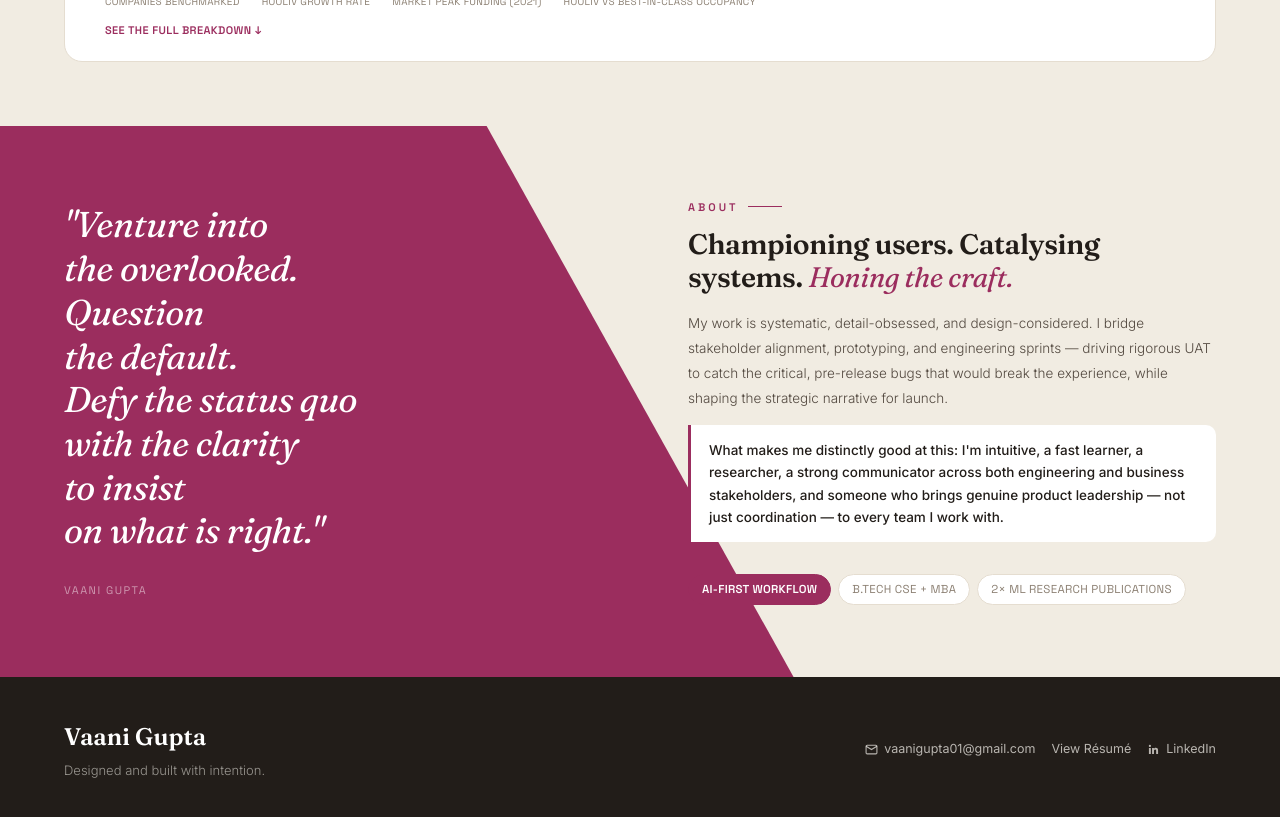
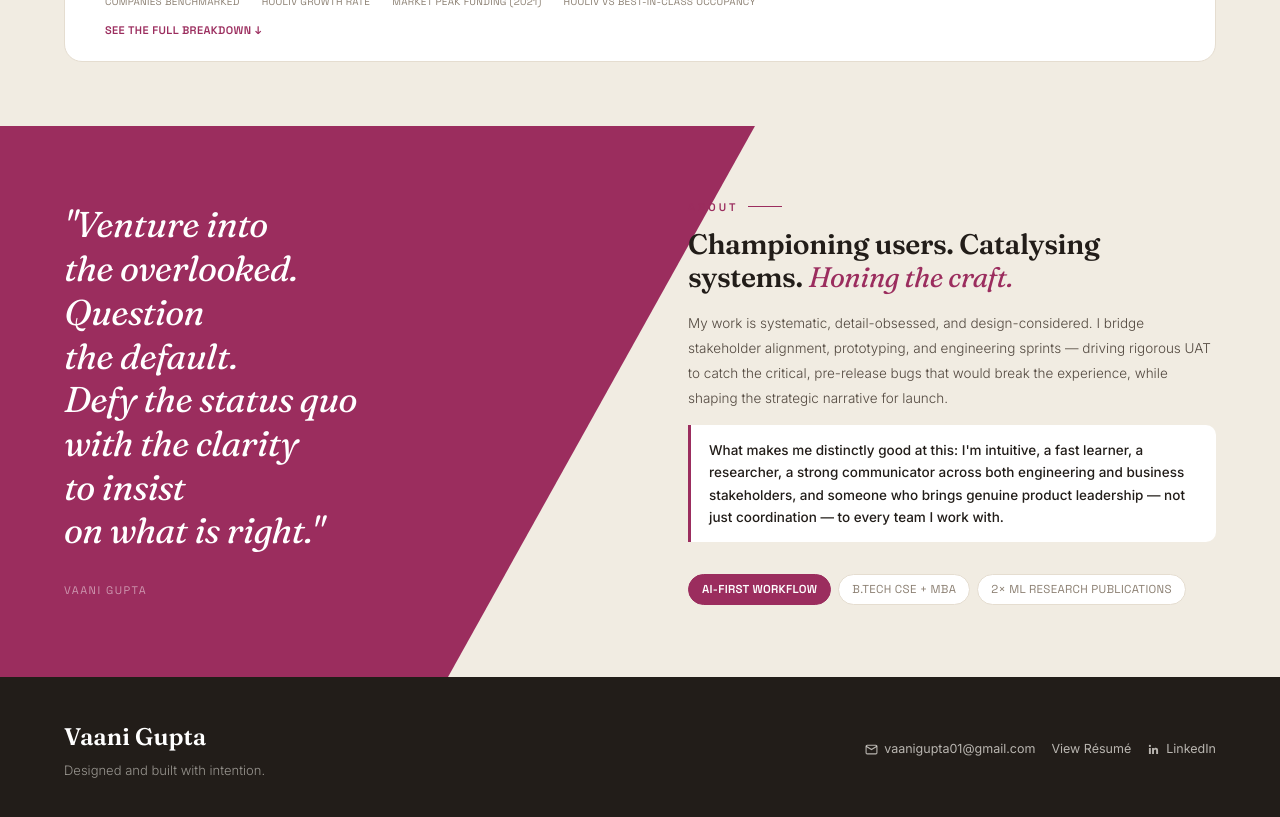
Before and after one commit to vaanigupta01/PM-Portfolio, a React (Vite) app: page / in a window 1280 px wide. Shown: the part 6900-7717 px from the top of the page. Built offline with nearby package versions, Linux system fonts and the light colour scheme.

Commit message:
Update App.jsx 59% | 35%

```diff
--- a/src/App.jsx
+++ b/src/App.jsx
@@ -760,7 +760,7 @@ function AboutWithQuote(){
   return(
     <section id="about" ref={ref} className="iv" style={{position:"relative",overflow:"hidden",background:"var(--cream)",minHeight:480}}>
       {/* Plum diagonal half — upper left */}
-      <div style={{position:"absolute",inset:0,background:"var(--plum)",clipPath:"polygon(0 0, 38% 0, 62% 100%, 0 100%)",zIndex:0}}/>
+      <div style={{position:"absolute",inset:0,background:"var(--plum)",clipPath:"polygon(0 0, 59% 0, 35% 100%, 0 100%)",zIndex:0}}/>
       {/* Quote — left side */}
       <div style={{position:"relative",zIndex:1,display:"grid",gridTemplateColumns:"1fr 1fr",minHeight:480,alignItems:"stretch"}}>
         <div style={{padding:"72px 56px 72px 64px",display:"flex",flexDirection:"column",justifyContent:"center"}}>
```
